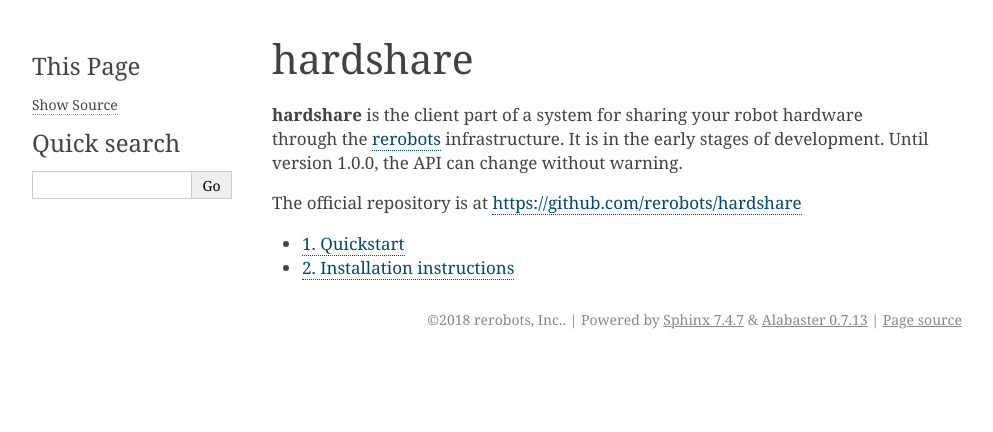
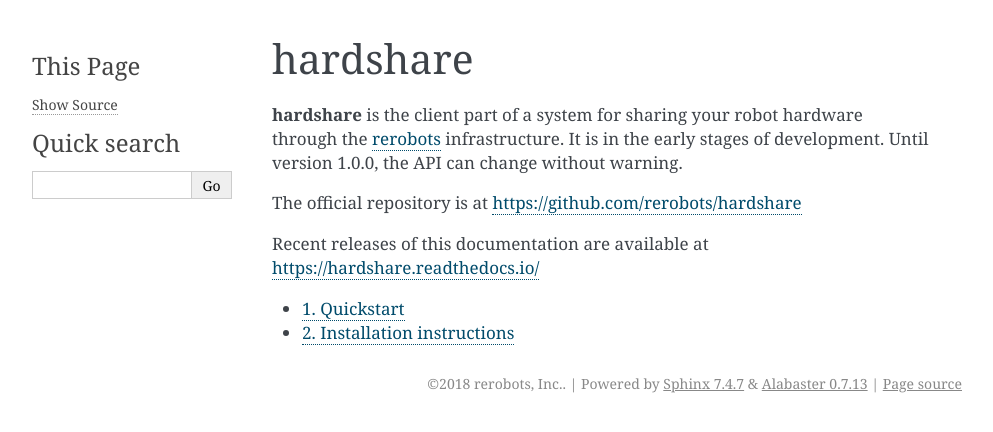
Before and after one commit to rerobots/hardshare, a Sphinx documentation site: the page built from doc/index.rst, in a window 1280 px wide. Shown: the top 432 px of the page, without its empty margins (148-1141 px from the left). Built offline with Sphinx 7.4.7, drawn with Linux system fonts in a browser that asks for light colours; the version number could not be read and is left out.

Commit message:
DOC: links to releases on readthedocs.io

```diff
--- a/doc/index.rst
+++ b/doc/index.rst
@@ -7,6 +7,9 @@ Until version 1.0.0, the API can change without warning.
 
 The official repository is at https://github.com/rerobots/hardshare
 
+Recent releases of this documentation are available at
+https://hardshare.readthedocs.io/
+
 .. toctree::
    :numbered:
    :maxdepth: 1
```
Also changed, not shown: README.md (+3 -0 lines).
